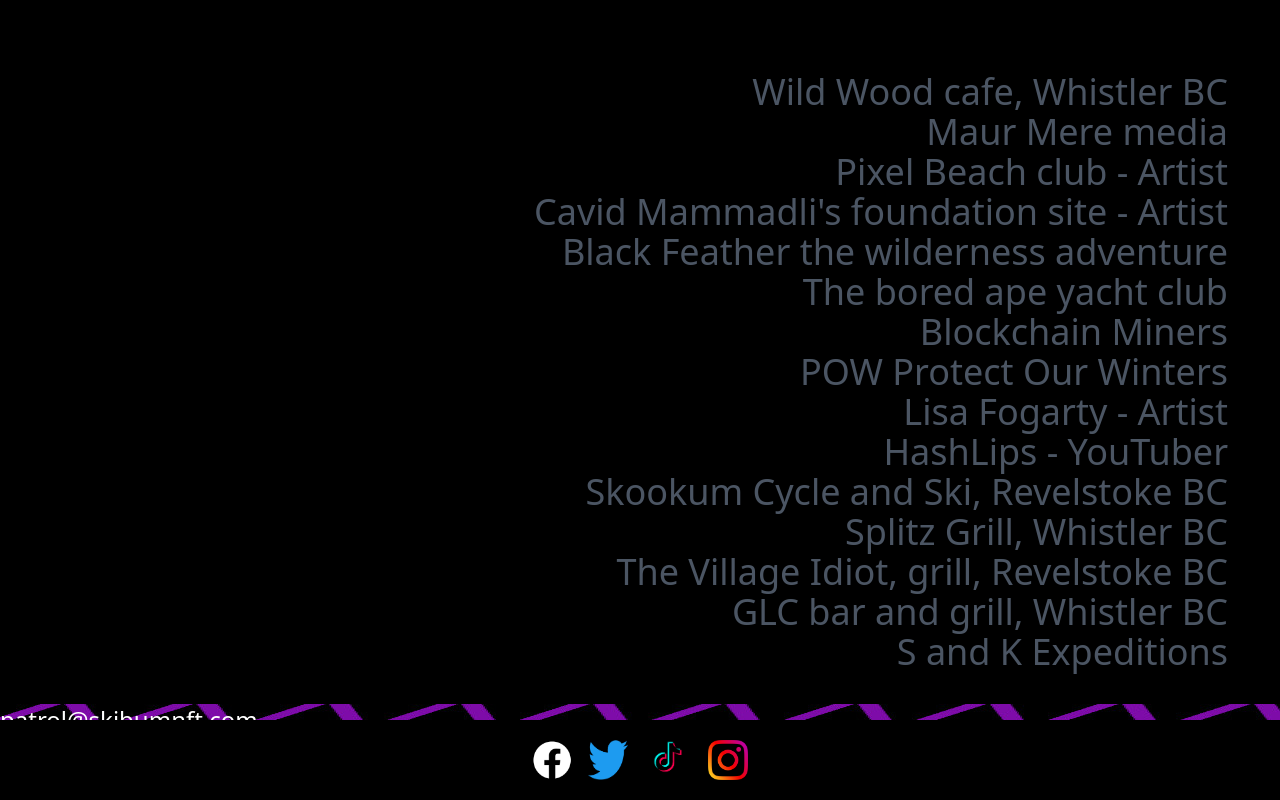
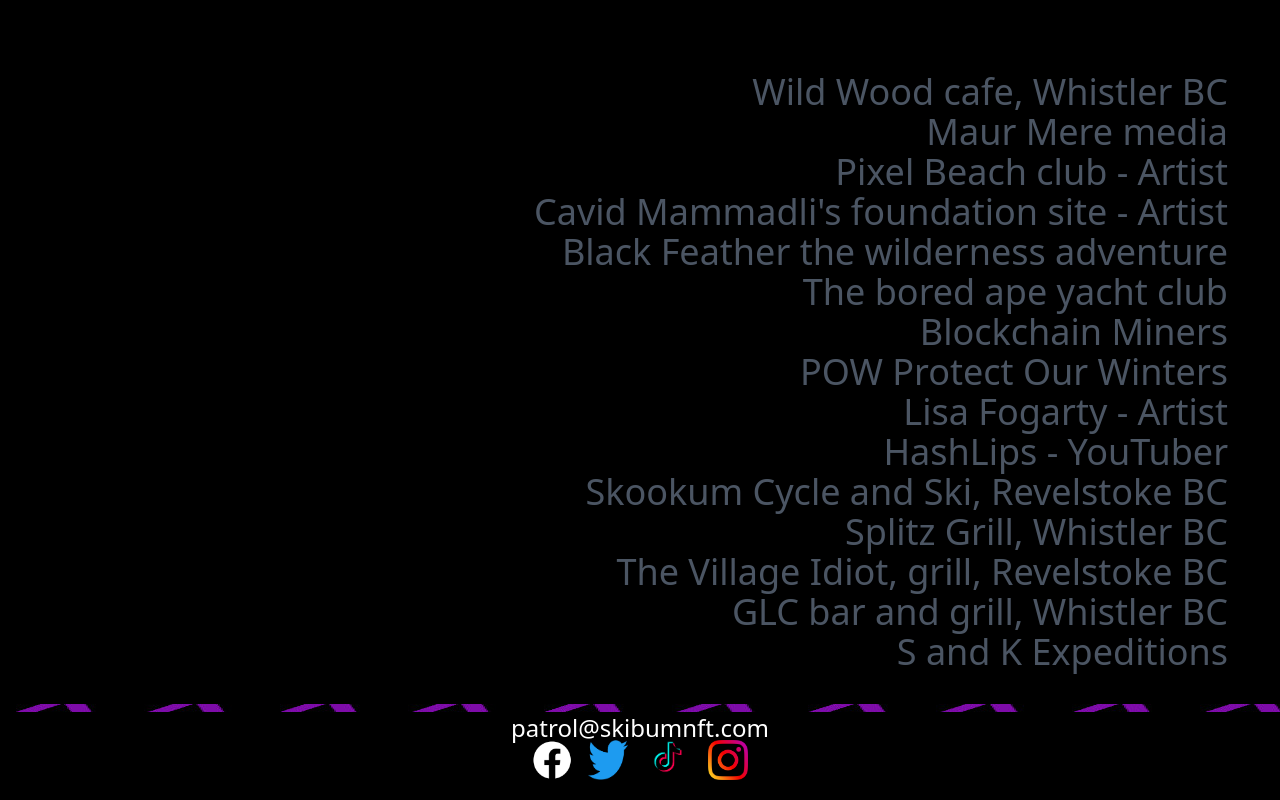
Before and after one commit to Jonathanvanhaaften/skibumnft, a React (Create React App) app in the folder skibumnft/: page /links in a window 1280 px wide. Shown: the part 758-1558 px from the top of the page. Built offline with nearby package versions, Linux system fonts and the light colour scheme; no server answers; what react-alert-template-basic would draw is missing.

Commit message:
fixed the footer email on top of icons

```diff
--- a/skibumnft/src/components/content/Footer.js
+++ b/skibumnft/src/components/content/Footer.js
@@ -35,8 +35,9 @@
                     <img className="w-10 h-10" src={insta_logo} alt="Instagram" />
                 </a></div>
      </div>
-     <a className="row-start-4 relative bg-black bg-cover " href="mailto:Patrol@skibumnft.com"  className="text-2xl">patrol@skibumnft.com</a>
-
+     <div className=" row-start-2 relative bg-black bg-cover flex justify-center ">
+     <a  href="mailto:Patrol@skibumnft.com"  className="text-2xl">patrol@skibumnft.com</a>
+     </div>
       </div>
 
     )
```
